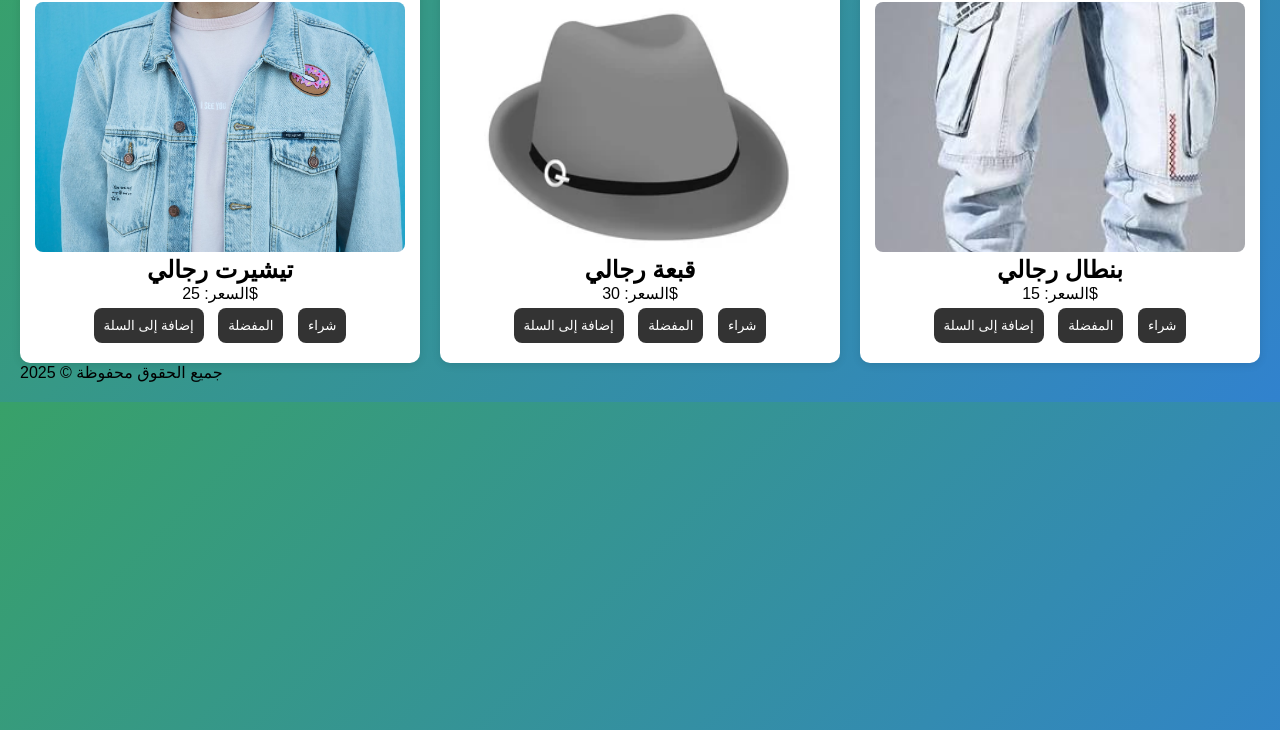
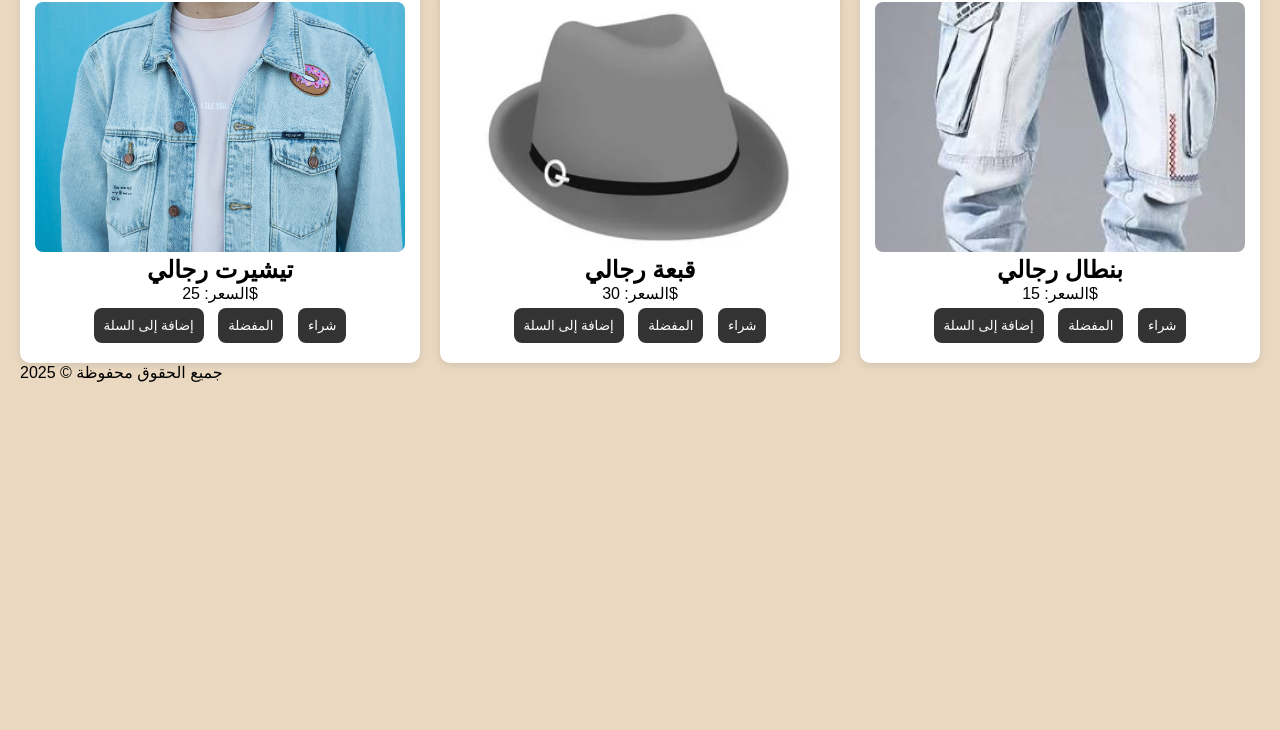
Before and after one commit to Koro990/UrbanFit, a plain HTML site: page index.html in a window 1280 px wide. Shown: the part 70-800 px from the top of the page. Drawn offline with Linux system fonts and the light colour scheme.

Commit message:
Change body background to solid color

```diff
--- a/style.css
+++ b/style.css
@@ -8,7 +8,7 @@
 
 /* تنسيق الصفحة */
 body {
-  background: linear-gradient(135deg, #38a169 0%, #3182ce 100%);
+  background-color: #EAD8C0;
 padding: 20px;
 }
 
```
